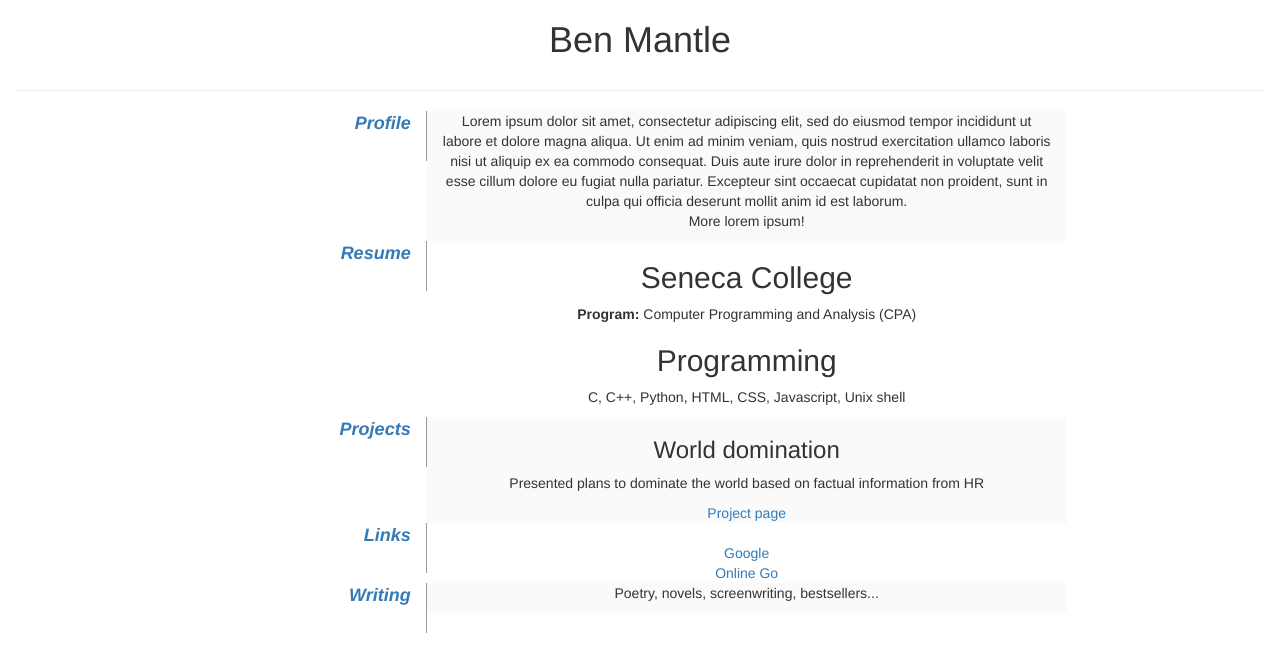
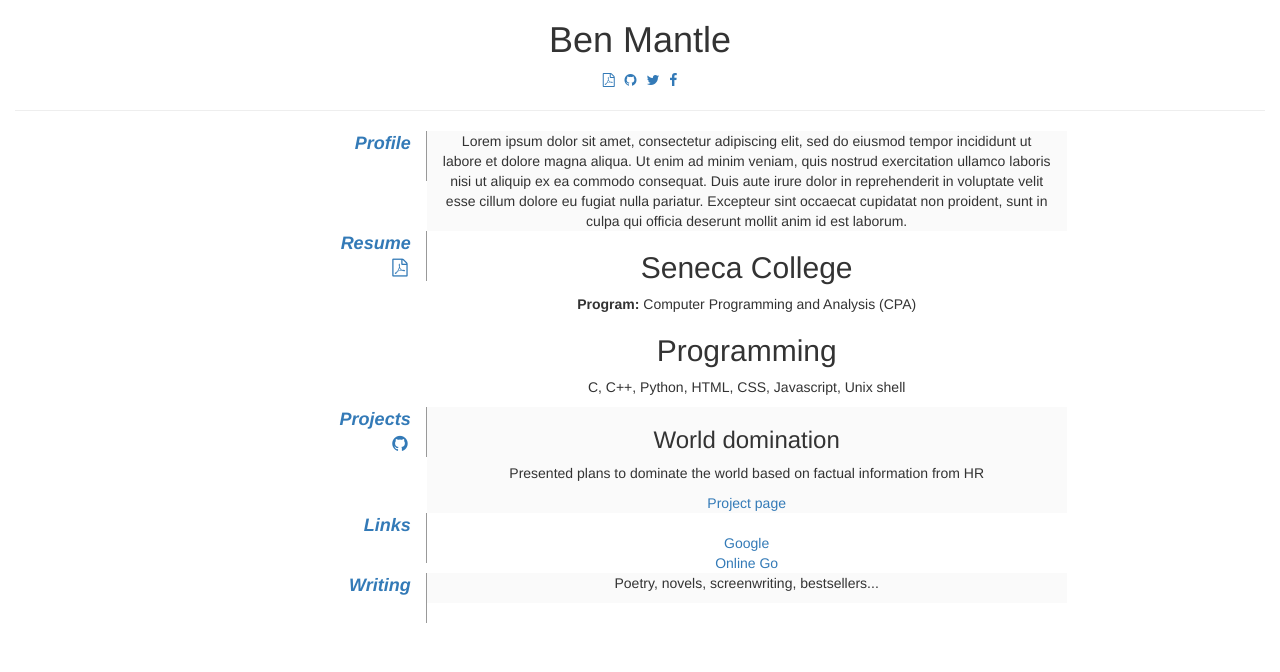
Before and after one commit to sphaso/BenWebsite, a website: page www/index.html in a window 1280 px wide. Drawn offline with Linux system fonts and the light colour scheme.

Commit message:
Added icons

```diff
--- a/www/css/style.css
+++ b/www/css/style.css
@@ -15,3 +15,8 @@ dt {
 .grey {
     background-color: #FAFAFA;
 }
+
+.fa {
+    padding-left: 3px;
+    padding-right: 3px;
+}
--- a/www/home/home.controllers.js
+++ /dev/null
@@ -1,2 +0,0 @@
-angular.module('home.controllers', [])
-    .controller('HomeController', ['$scope', function($scope){}]);
--- a/www/home/home.modules.js
+++ /dev/null
@@ -1 +0,0 @@
-angular.module('home', ['home.controllers']);
--- a/www/index.html
+++ b/www/index.html
@@ -6,14 +6,19 @@
     <meta name="viewport" content="width=device-width, initial-scale=1">
     <title>Ben Mantle</title>
     <link rel="stylesheet" href="libs/bootstrap/css/bootstrap.min.css" />
+    <link rel="stylesheet" href="https://maxcdn.bootstrapcdn.com/font-awesome/4.4.0/css/font-awesome.min.css">
     <link rel="stylesheet" href="css/style.css" />
-    <!--base href="file:///home/sphaso/Git/BenWebsite/www"-->
+    <!--base href="file:///home/sphaso/Git/BenWebsite/www/"-->
   </head>
   <body ng-app="benmantle">
     <div class="container-fluid" ng-controller="MainController">
         <div class="row">
             <div class="text-center">
                 <h1>Ben Mantle</h1>
+                <a href="http://www.math.harvard.edu/~eriehl/266x/basic.pdf"><span class="fa fa-file-pdf-o"></a>
+                <a href="https://github.com/6dan"><span class="fa fa-github"></span></a>
+                <a href="https://twitter.com/bktutoring"><span class="fa fa-twitter"></span></a>
+                <a href="https://www.facebook.com/benkyotutoring"><span class="fa fa-facebook"></span></a>
             </div>
         </div>
         <hr>
@@ -27,13 +32,13 @@
                             <div class="col-xs-6" ng-show="!showing[1]"><img src="img/me.jpg" class="img-responsive"/></div>
                             <div ng-class="{'col-xs-6' : !showing[1]}">Lorem ipsum dolor sit amet, consectetur adipiscing elit, sed do eiusmod tempor incididunt ut labore et dolore magna aliqua. Ut enim ad minim veniam, quis nostrud exercitation ullamco laboris nisi ut aliquip ex ea commodo consequat. Duis aute irure dolor in reprehenderit in voluptate velit esse cillum dolore eu fugiat nulla pariatur. Excepteur sint occaecat cupidatat non proident, sunt in culpa qui officia deserunt mollit anim id est laborum.</div>
                         </dd>
-                        <dd ng-if="showing[1]">
+                        <dd ng-if="!showing[1]">
                             <ng-include src="'profile/profile.html'"></ng-include>
                         </dd>
                     </div>
                 </div>
                  <div class="row" ng-show="all() || !showing[0]">
-                    <dt ng-class="{'col-xs-4': showing[0], 'col-xs-2': !showing[0]}"><a href="javascript:void(0)" ng-click="show(0)">Resume</a></dt>
+                    <dt ng-class="{'col-xs-4': showing[0], 'col-xs-2': !showing[0]}"><a href="javascript:void(0)" ng-click="show(0)">Resume</a><br><a href="http://www.math.harvard.edu/~eriehl/266x/basic.pdf"><span class="fa fa-file-pdf-o"></a></dt>
                     <div class="col-xs-6">
                       <dd ng-if="showing[0]">
                         <h2>Seneca College</h2>
@@ -49,7 +54,7 @@
                     </div>
                 </div>
                 <div class="row" ng-show="all() || !showing[2]">
-                    <dt ng-class="{'col-xs-4': showing[2], 'col-xs-2': !showing[2]}"><a href="javascript:void(0)" ng-click="show(2)">Projects</a></dt>
+                    <dt ng-class="{'col-xs-4': showing[2], 'col-xs-2': !showing[2]}"><a href="javascript:void(0)" ng-click="show(2)">Projects</a><br><a href="https://github.com/6dan"><span class="fa fa-github"></span></a></dt>
                     <div class="col-xs-6 grey">
                         <dd ng-if="showing[2]">
                             <h3>World domination</h3>
```
Also changed, not shown: www/home/home.html (deleted, +0 -1 lines).
